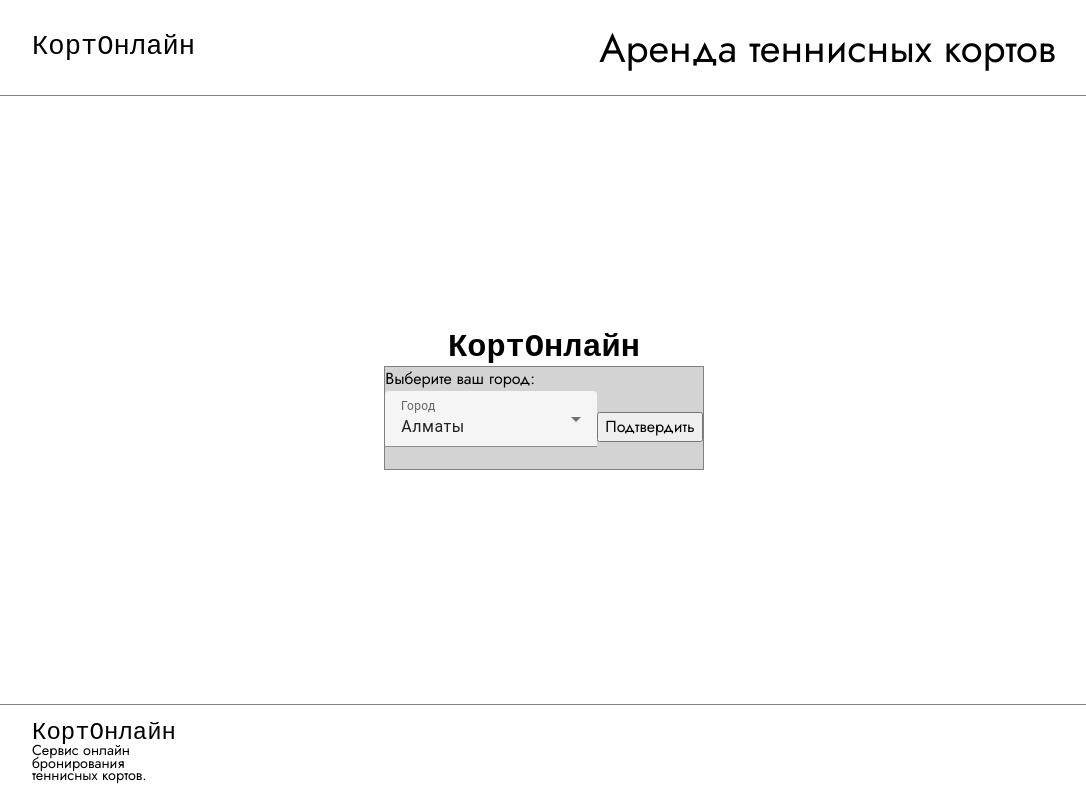
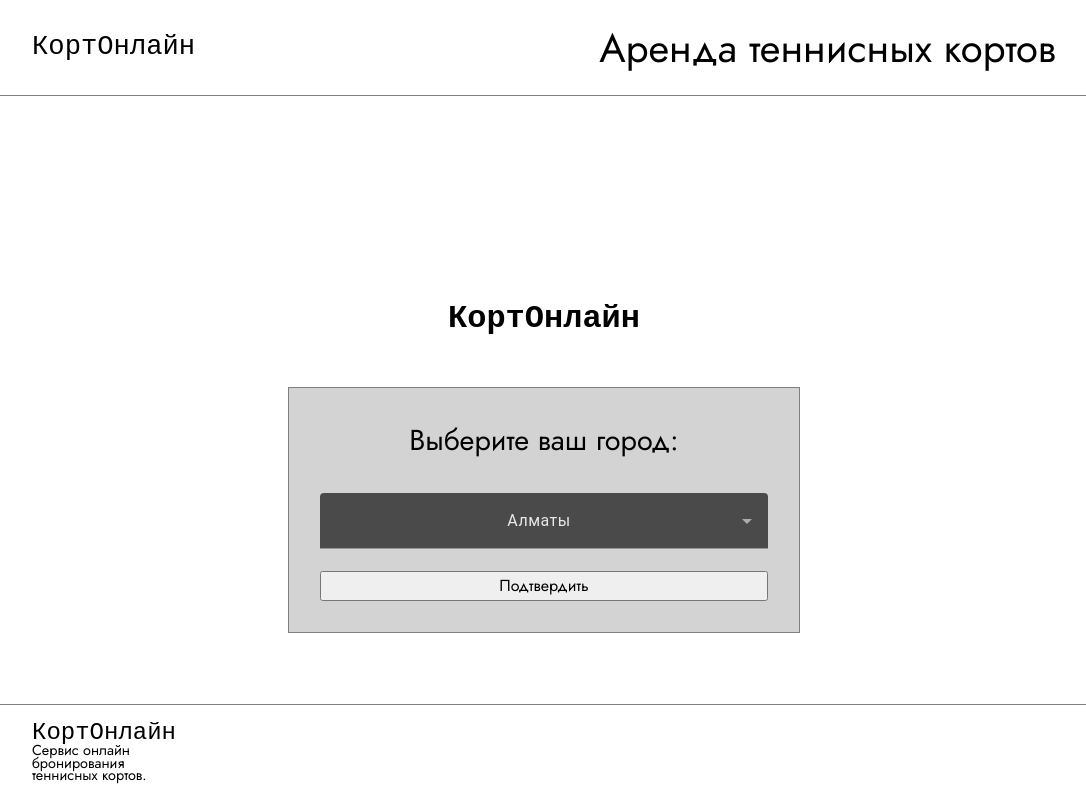
Before and after one commit to vladRomanov10/courtOnline, an Angular app: page /city-selector in a window 1280 px wide. Shown: the whole page, without its empty margins (96-1182 px from the left). Built offline with nearby package versions, Linux system fonts and the light colour scheme; a web font is replaced by a local one.

Commit message:
Работа над стилями компонента city-selector

```diff
--- a/src/app/components/city-selector/city-selector.component.html
+++ b/src/app/components/city-selector/city-selector.component.html
@@ -1,17 +1,18 @@
-<div class="flex-wrapper">
+<div class="flex-wrapper-primary">
     <h1 class="header">КортОнлайн</h1>
     <div class="city-dropdown city-dropdown_margin">
+        <div class="city-dropdown__flex-wrapper-primary">
             <p class="city-dropdown__tittle">Выберите ваш город:</p>
-        <mat-form-field appearance="fill">
-            <mat-label class="city-dropdown__label">Город</mat-label>
-            <mat-select [(ngModel)]="selectedCityName">
+            <mat-form-field class="city-dropdown__select-form" appearance="fill">
+                <mat-select class="city-dropdown__selected-city" [(ngModel)]="selectedCityName">
                     @for (city of cities; track city.id) {
-                    <mat-option [value]="city.name">
+                        <mat-option class="city-dropdown__city-option" [value]="city.name">
                             {{city.name}}
                         </mat-option>
                     }
                 </mat-select>
             </mat-form-field>
-        <button (click)="confirmSelection()">Подтвердить</button>
+            <button class="city-dropdown__select-button" (click)="confirmSelection()">Подтвердить</button>
         </div>
     </div>
+</div>
--- a/src/app/components/city-selector/city-selector.component.scss
+++ b/src/app/components/city-selector/city-selector.component.scss
@@ -9,14 +9,40 @@
 
 .header {
   font-family: $logoFonts;
-  margin: auto auto 0;
+  margin: 20% auto 5%;
+  text-align: center;
 }
 
 .city-dropdown {
+  width: 50%;
+  padding: 3%;
   background-color: #D3D3D3;
   border: 1px solid grey;
+
+
+  &__flex-wrapper-primary {
+    display: flex;
+    flex-direction: column;
+  }
+
+  &__tittle {
+    font-size: 1.8rem;
+    text-align: center;
+    margin-bottom: 7%;
+  }
+
+  &__select-form {
+    text-align: center;
+  }
+
+  &__selected-city {
+  }
+
+  &__city-option {
+
+  }
 }
 
 .city-dropdown_margin {
-  margin: 0 auto auto;
+  margin: 0 auto;
 }
--- a/src/styles.scss
+++ b/src/styles.scss
@@ -1,5 +1,5 @@
 @import "app/styles/resetCSS";
-@import "../node_modules/@angular/material/prebuilt-themes/indigo-pink.css";
+@import "../node_modules/@angular/material/prebuilt-themes/purple-green.css";
 body {
   font-family: "Jost", sans-serif;
   font-optical-sizing: auto;
```
Lines whose indentation alone changed are shown as unchanged.
